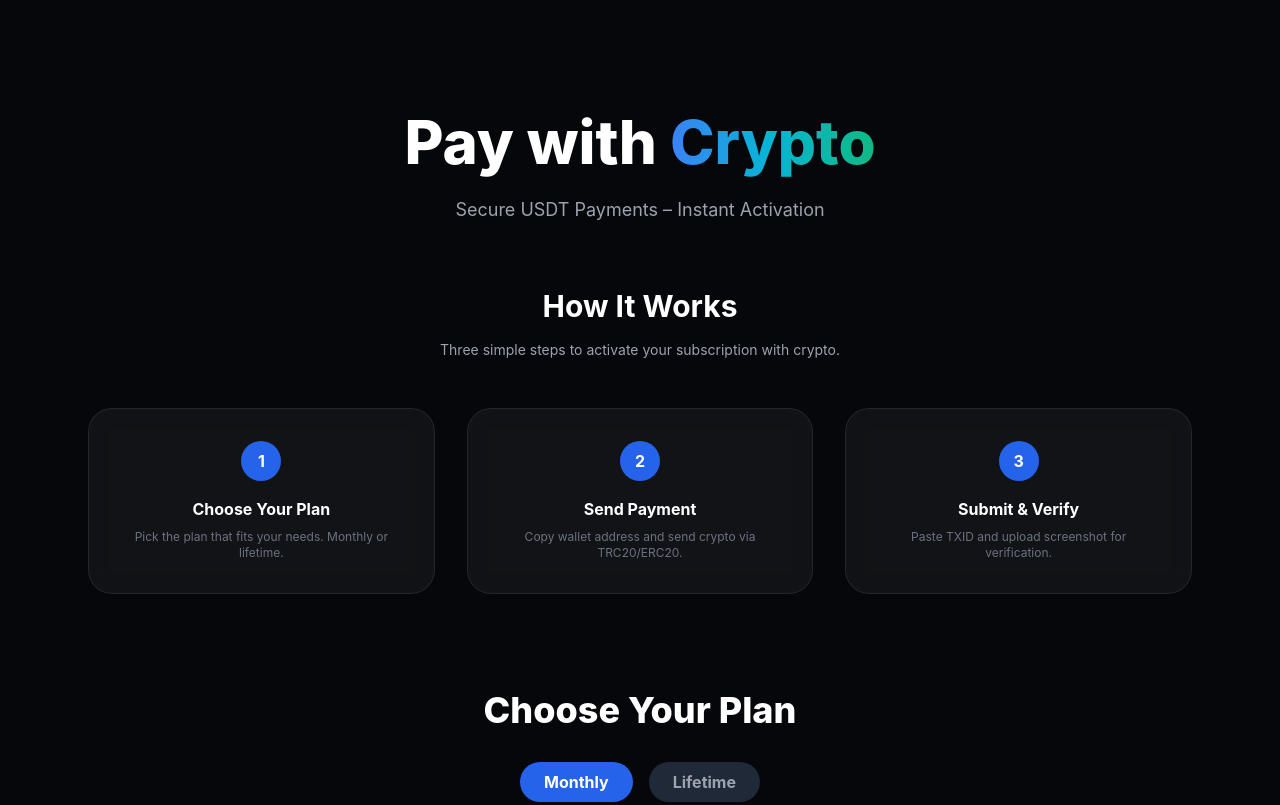
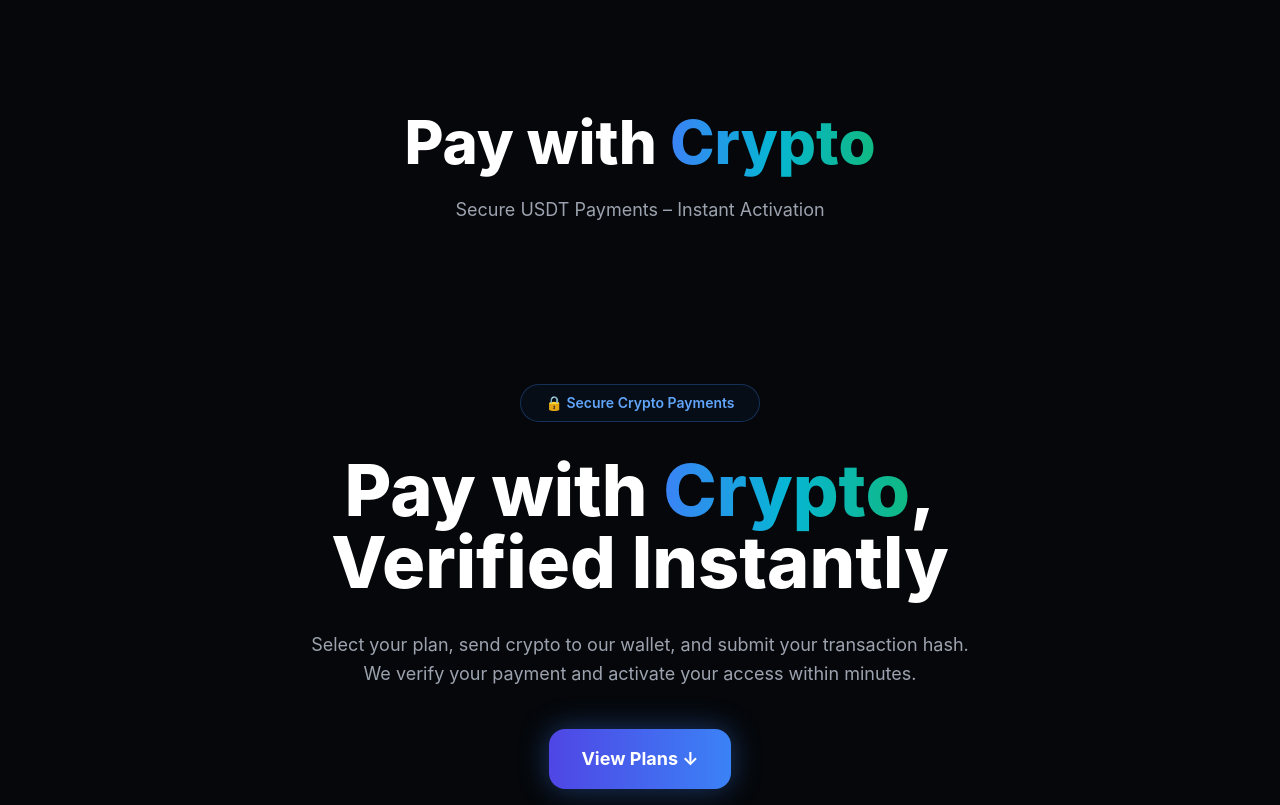
Before and after one commit to hermanndataanalytics-bot/vns-payments, a plain HTML site: page index.html in a window 1280 px wide. Shown: the top 805 px of the page. Drawn offline with nearby package versions, Linux system fonts and the light colour scheme.

Commit message:
Update index.html

```diff
--- a/index.html
+++ b/index.html
@@ -20,10 +20,32 @@
     <section class="text-center py-16">
     <h1 class="text-6xl font-extrabold mb-6">Pay with <span class="gradient-text">Crypto</span></h1>
     <p class="text-gray-400 text-lg">Secure USDT Payments – Instant Activation</p>
+
 </section>
 
-<section class="max-w-6xl mx-auto mb-24 px-6">
-    <div class="text-center mb-12">
+<section class="text-center py-24">
+
+    <div class="inline-block px-6 py-2 mb-8 rounded-full border border-blue-500/30 text-blue-400 text-sm font-semibold bg-blue-500/5">
+        🔒 Secure Crypto Payments
+    </div>
+
+    <h1 class="text-5xl md:text-7xl font-extrabold leading-tight mb-8">
+        Pay with
+        <span class="gradient-text">Crypto</span>,<br>
+        Verified Instantly
+    </h1>
+
+    <p class="text-gray-400 text-lg max-w-2xl mx-auto mb-10 leading-relaxed">
+        Select your plan, send crypto to our wallet, and submit your transaction hash.
+        We verify your payment and activate your access within minutes.
+    </p>
+
+    <button onclick="document.getElementById('pricing').scrollIntoView({behavior:'smooth'})"
+        class="hero-btn px-8 py-4 rounded-2xl font-bold text-lg">
+        View Plans ↓
+    </button>
+
+</section>
         <h2 class="text-3xl font-bold mb-4">How It Works</h2>
         <p class="text-gray-400 text-sm">Three simple steps to activate your subscription with crypto.</p>
     </div>
```
